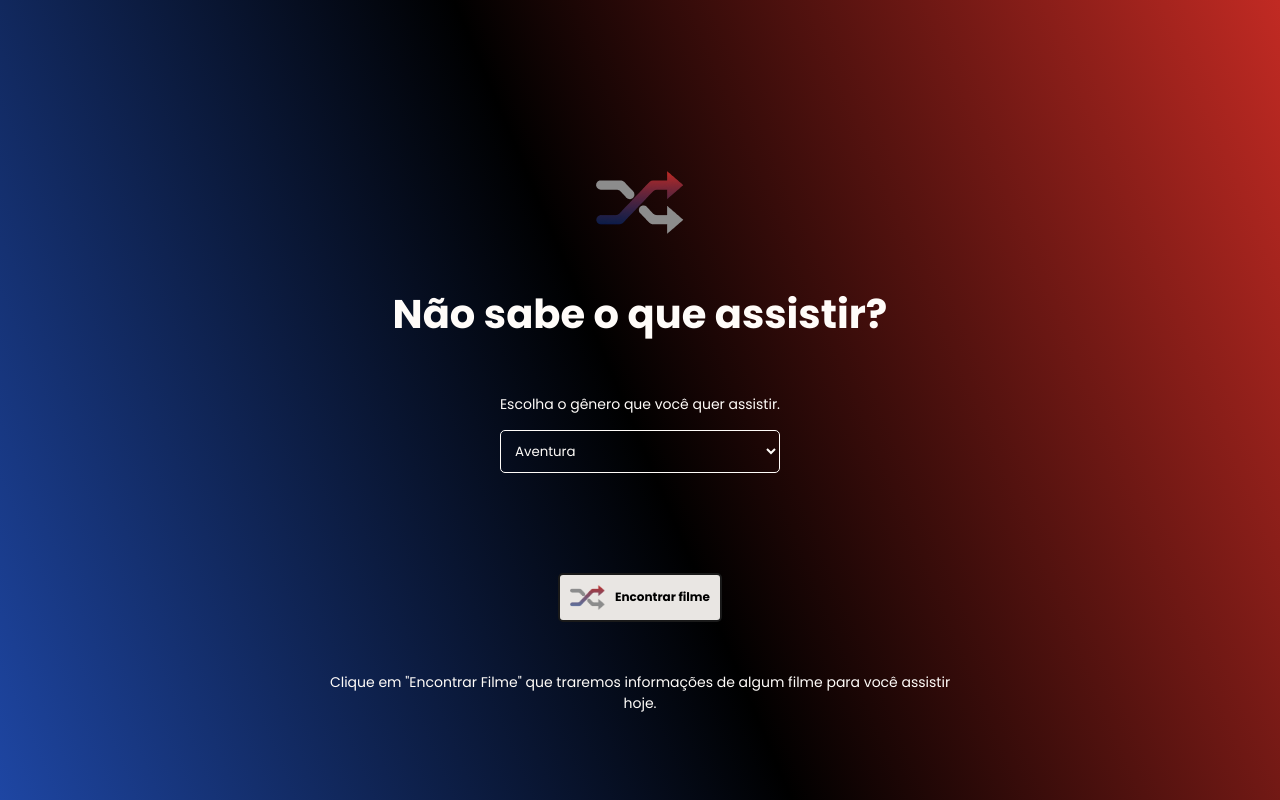
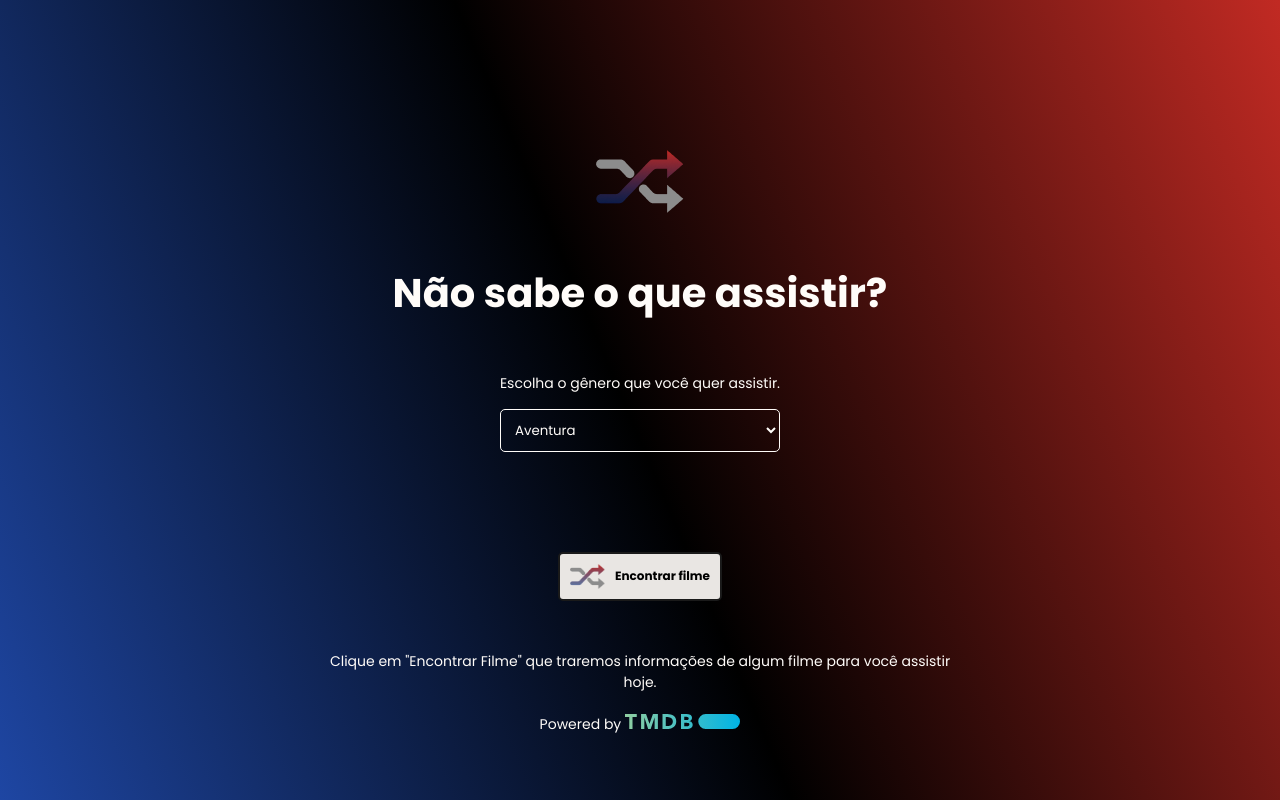
Before and after one commit to marcosassilva/rocketflix, a website with bundled scripts: page index.html in a window 1280 px wide. Built offline with nearby package versions, Linux system fonts and the light colour scheme.

Commit message:
Adicionado readme

```diff
--- a/index.html
+++ b/index.html
@@ -38,7 +38,9 @@
             Encontrar filme
         </button>
         <div class="instructions">
-            Clique em "Encontrar Filme" que traremos informações de algum filme para você assistir hoje.
+            <p>Clique em "Encontrar Filme" que traremos informações de algum filme para você assistir hoje.</p>
+            <br>
+            <p>Powered by <img src="assets/tmdb-2.svg" style="height: 15px;" alt="TMDB logo"></p>
         </div>
         <script type="module" src="main.js"></script>
     </div>
```
Also changed, not shown: .github/preview.png (added), README.md (added), assets/poster.jpg (deleted), assets/tmdb-2.svg (added), assets/tmdb.svg (added).
